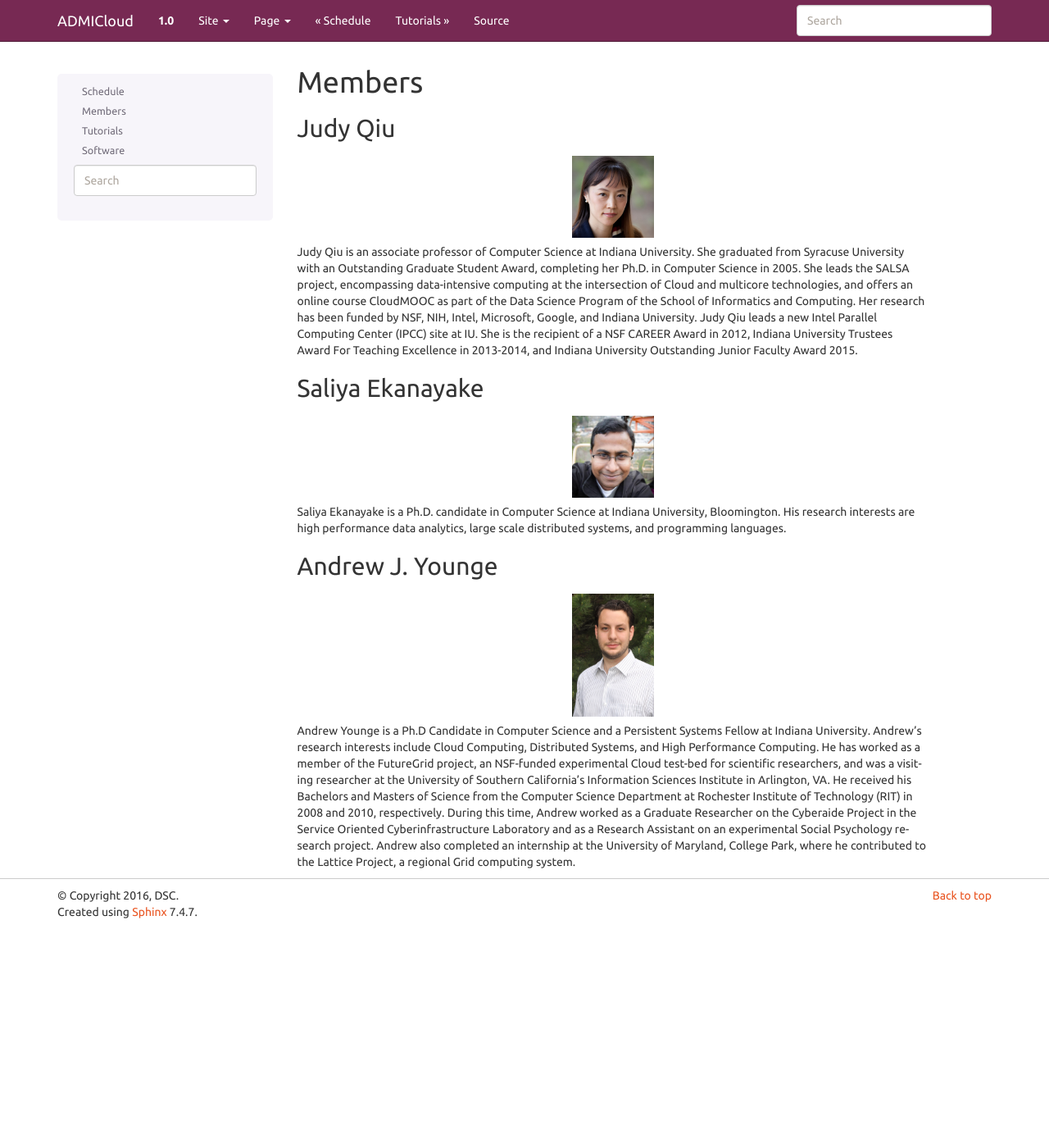
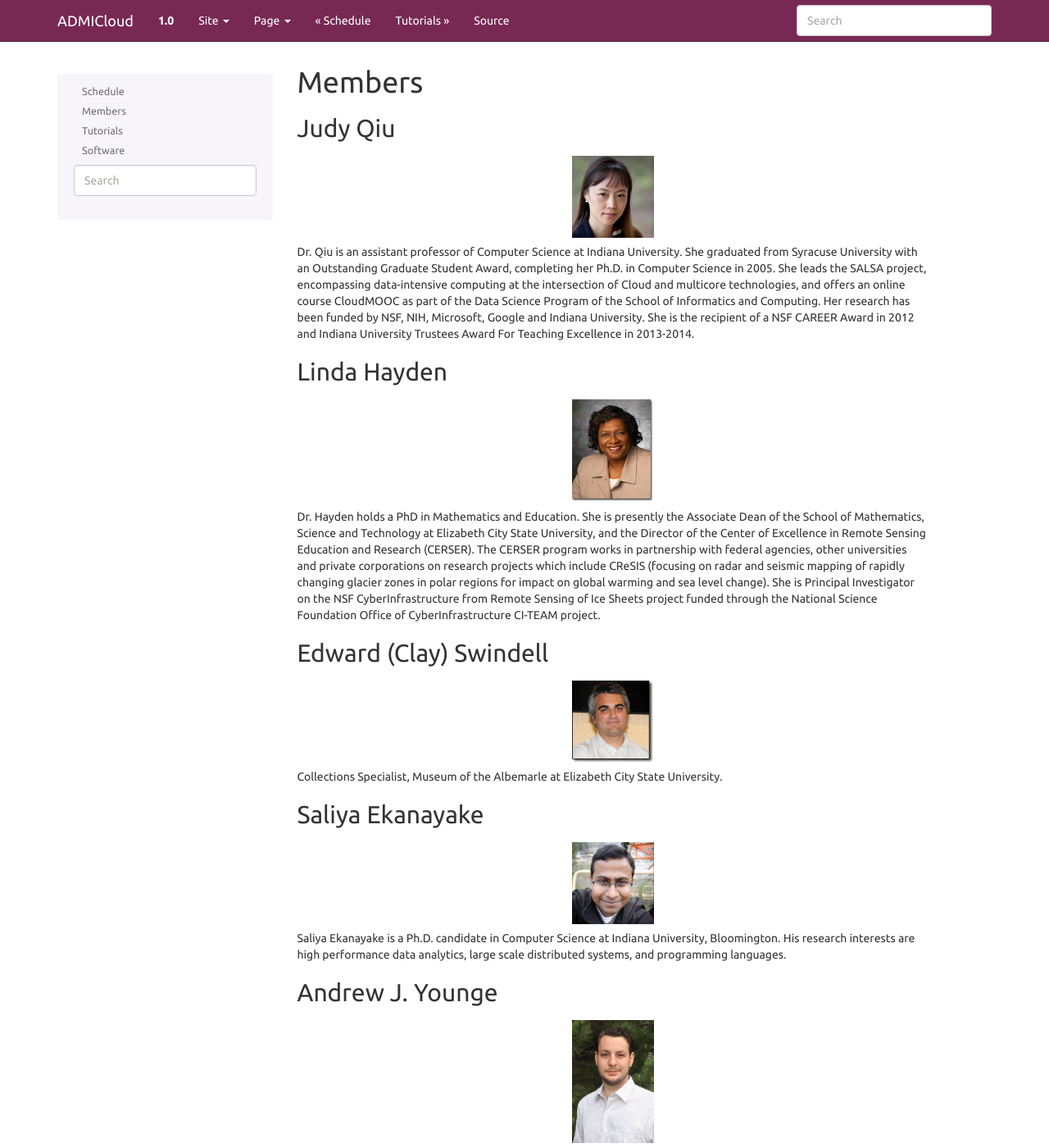
Before and after one commit to wigginst/www-1, a Sphinx documentation site: the page built from docs/source/members.rst, in a window 1280 px wide and 1400 px high. Shown: the whole window at 82% size. Built offline with Sphinx 7.4.7, drawn with Linux system fonts in a browser that asks for light colours.

Commit message:
Fixing members

```diff
--- a/docs/source/members.rst
+++ b/docs/source/members.rst
@@ -7,13 +7,34 @@ Judy Qiu
    :alt: picture judy
    :width: 100
 
-Judy Qiu is an associate professor of Computer Science at Indiana University. She graduated from Syracuse University with an
-Outstanding Graduate Student Award, completing her Ph.D. in Computer Science in 2005. She leads the SALSA project, encompassing
-data-intensive computing at the intersection of Cloud and multicore technologies, and offers an online course CloudMOOC as part of the
-Data Science Program of the School of Informatics and Computing. Her research has been funded by NSF, NIH, Intel, Microsoft, Google,
-and Indiana University. Judy Qiu leads a new Intel Parallel Computing Center (IPCC) site at IU. She is the recipient of a NSF CAREER
-Award in 2012, Indiana University Trustees Award For Teaching Excellence in 2013-2014, and Indiana University Outstanding Junior
-Faculty Award 2015.
+Dr. Qiu is an assistant professor of Computer Science at Indiana
+University. She graduated from Syracuse University with an Outstanding
+Graduate Student Award, completing her Ph.D. in Computer Science in
+2005. She leads the SALSA project, encompassing data-intensive computing
+at the intersection of Cloud and multicore technologies, and offers an
+online course CloudMOOC as part of the Data Science Program of the
+School of Informatics and Computing. Her research has been funded by
+NSF, NIH, Microsoft, Google and Indiana University. She is the recipient
+of a NSF CAREER Award in 2012 and Indiana University Trustees Award For
+Teaching Excellence in 2013-2014.
+
+Linda Hayden
+--------
+.. figure:: images/bio/hayden.jpg
+   :alt: picture hayden
+   :width: 100
+
+Dr. Hayden holds a PhD in Mathematics and Education.  She is presently the Associate Dean of the School of Mathematics, Science and Technology at Elizabeth City State University, and the Director of the Center of Excellence in Remote Sensing Education and Research (CERSER). The CERSER program works in partnership with federal agencies, other universities and private corporations on research projects which include CReSIS (focusing on radar and seismic mapping of rapidly changing glacier zones in polar regions for impact on global warming and sea level change).  She is Principal Investigator on the NSF CyberInfrastructure from Remote Sensing of Ice Sheets project funded through the National Science Foundation Office of CyberInfrastructure CI-TEAM project.
+
+
+Edward (Clay) Swindell
+-------
+.. figure:: images/bio/swindell.jpg
+   :alt: picture swindell
+   :width: 100
+
+Collections Specialist, Museum of the Albemarle at Elizabeth City State University.
+
 
 Saliya Ekanayake
 ----------------
```
Also changed, not shown: docs/source/index.rst (+12 -1 lines), docs/source/software.rst (+27 -0 lines), docs/source/tutorials.rst (+17 -0 lines).
